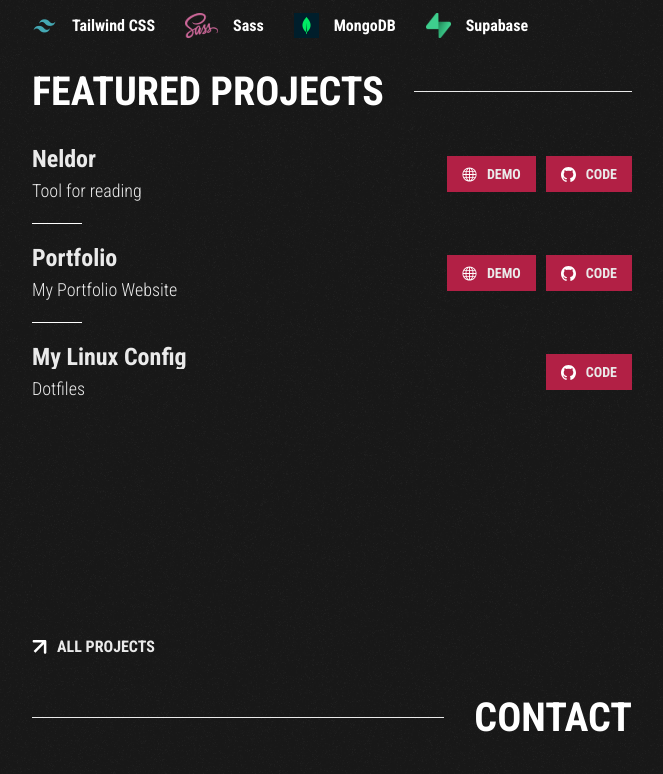
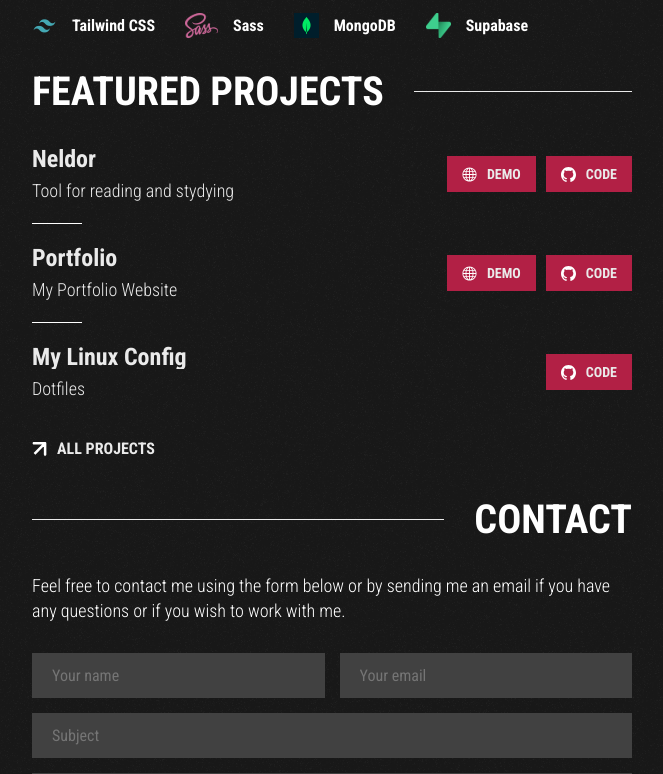
Before and after one commit to stefanrogic/website, a React (Vite) app: page /home in a window 1280 px wide. Shown: the part 566-1340 px from the top of the page, without its empty margins (308-971 px from the left). Built offline with nearby package versions, Linux system fonts and the light colour scheme.

Commit message:
fixed projects

```diff
--- a/src/App.jsx
+++ b/src/App.jsx
@@ -18,8 +18,8 @@ function App() {
     {
       slug: "neldor",
       title: "Neldor",
-      sub_title: "Tool for reading",
-      description: ["A tool for reading, studying and memorizing large volumes of text for speeches, presentations or lectures."],
+      sub_title: "Tool for reading and stydying",
+      description: ["Tool for reading, studying and memorizing large volumes of text for speeches, presentations or lectures."],
       technologies: [
         {
           name: "Next.js",
--- a/src/components/featuredProjectsSection/FeaturedProjectsSection.jsx
+++ b/src/components/featuredProjectsSection/FeaturedProjectsSection.jsx
@@ -15,7 +15,7 @@ const FeaturedProjectsSection = ({ projectsData }) => {
         <HeadingLine />
       </div>
 
-      <div className="projects-container" style={{ minHeight: "454px" }}>
+      <div className="projects-container">
         {projectsData?.map((project, i) => (
           <Fragment key={project + i}>
             <FeaturedProjectCard projectData={project} />
```
